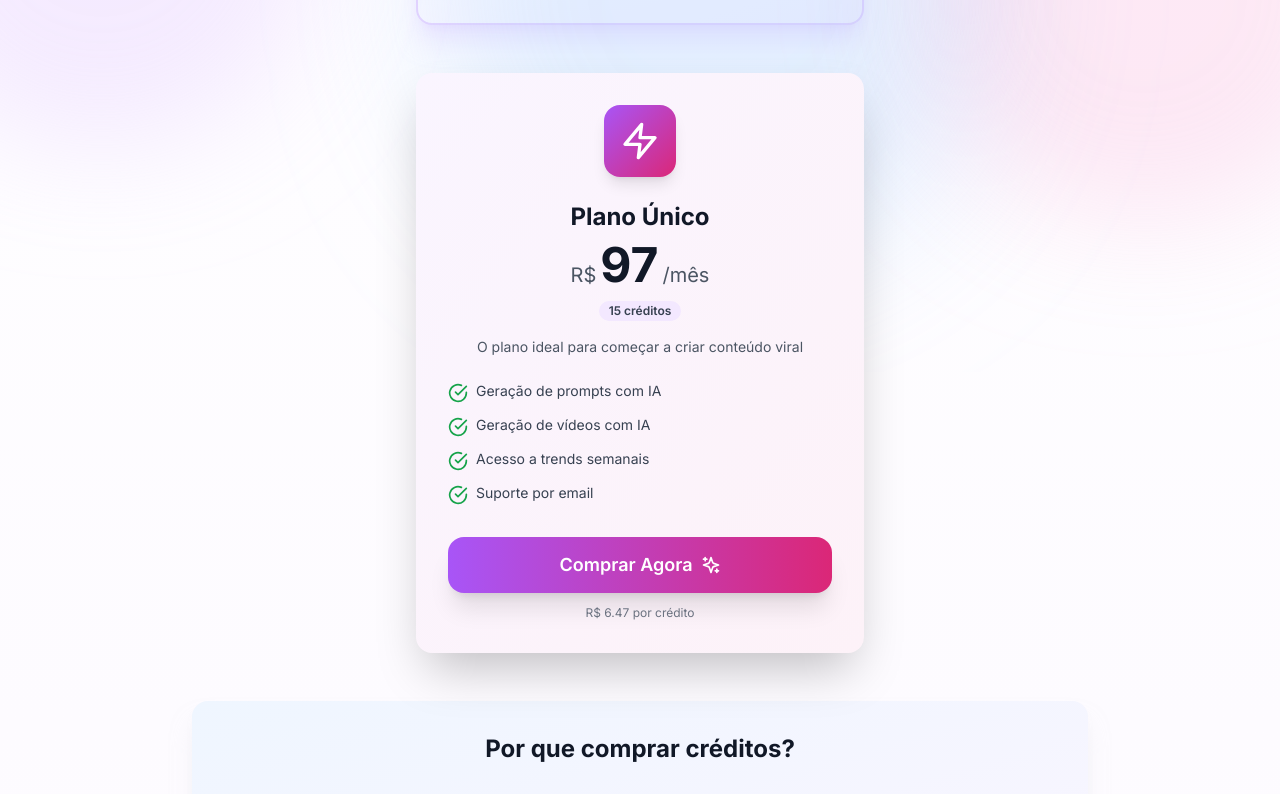
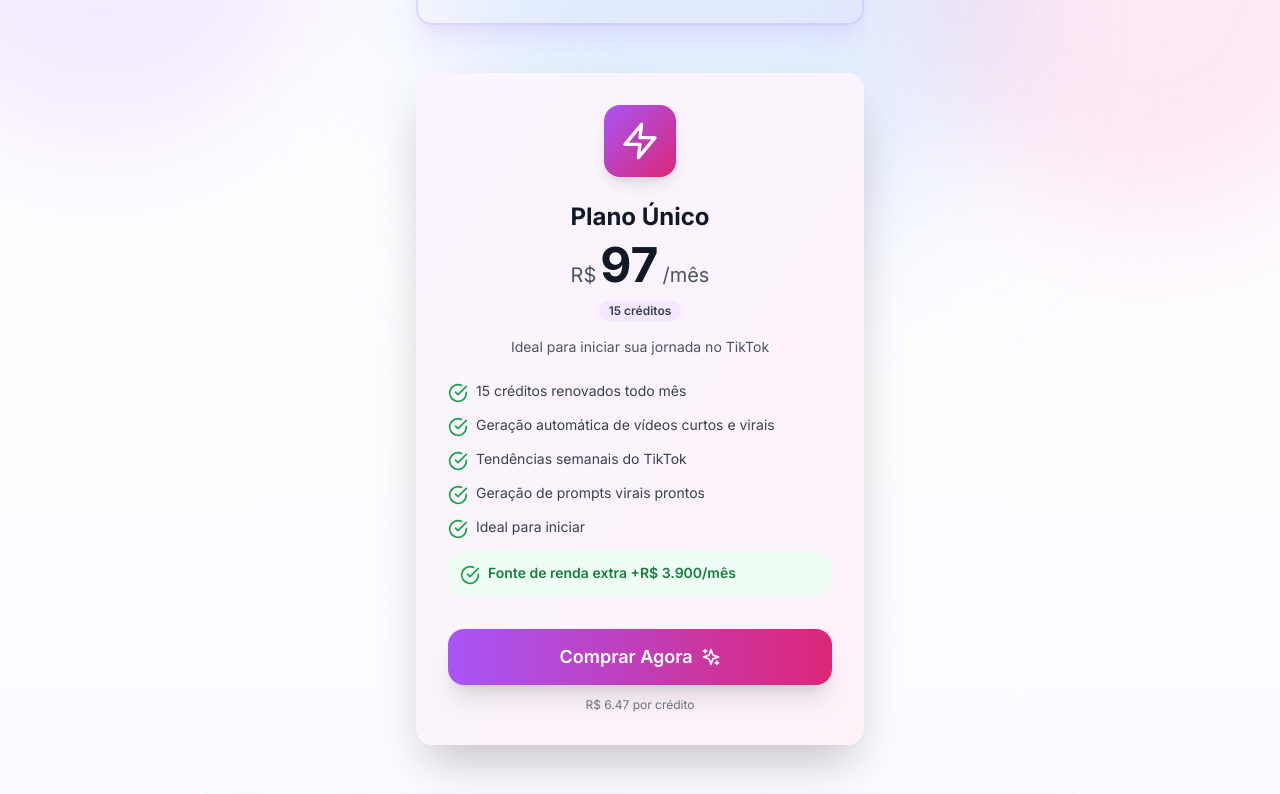
Before and after one commit to guipratiko/front-tokcash, a Next.js app: page /buy-credits in a window 1280 px wide. Shown: the part 428-1222 px from the top of the page. Built offline with nearby package versions, Linux system fonts and the light colour scheme; no server answers.

Commit message:
atualizacao

```diff
--- a/app/buy-credits/page.tsx
+++ b/app/buy-credits/page.tsx
@@ -104,26 +104,34 @@ export default function BuyCreditsPage() {
 
               {/* Description */}
               <p className="text-center text-gray-600 text-sm mb-6">
-                O plano ideal para começar a criar conteúdo viral
+                Ideal para iniciar sua jornada no TikTok
               </p>
 
               {/* Features */}
               <ul className="space-y-3 mb-8">
                 <li className="flex items-start gap-2 text-sm text-gray-700">
                   <CheckCircle className="h-5 w-5 text-green-600 flex-shrink-0 mt-0.5" />
-                  <span>Geração de prompts com IA</span>
+                  <span>15 créditos renovados todo mês</span>
                 </li>
                 <li className="flex items-start gap-2 text-sm text-gray-700">
                   <CheckCircle className="h-5 w-5 text-green-600 flex-shrink-0 mt-0.5" />
-                  <span>Geração de vídeos com IA</span>
+                  <span>Geração automática de vídeos curtos e virais</span>
                 </li>
                 <li className="flex items-start gap-2 text-sm text-gray-700">
                   <CheckCircle className="h-5 w-5 text-green-600 flex-shrink-0 mt-0.5" />
-                  <span>Acesso a trends semanais</span>
+                  <span>Tendências semanais do TikTok</span>
                 </li>
                 <li className="flex items-start gap-2 text-sm text-gray-700">
                   <CheckCircle className="h-5 w-5 text-green-600 flex-shrink-0 mt-0.5" />
-                  <span>Suporte por email</span>
+                  <span>Geração de prompts virais prontos</span>
+                </li>
+                <li className="flex items-start gap-2 text-sm text-gray-700">
+                  <CheckCircle className="h-5 w-5 text-green-600 flex-shrink-0 mt-0.5" />
+                  <span>Ideal para iniciar</span>
+                </li>
+                <li className="flex items-start gap-2 text-sm font-semibold text-green-700 bg-green-50 p-3 rounded-lg">
+                  <CheckCircle className="h-5 w-5 text-green-600 flex-shrink-0 mt-0.5" />
+                  <span>Fonte de renda extra +R$ 3.900/mês</span>
                 </li>
               </ul>
 
--- a/app/page.tsx
+++ b/app/page.tsx
@@ -340,19 +340,27 @@ export default function LandingPage() {
               <ul className="space-y-4 mb-8">
                 <li className="flex items-center gap-3 text-gray-700">
                   <CheckCircle className="h-5 w-5 text-purple-600 flex-shrink-0" />
-                  <span>Geração de prompts com IA</span>
+                  <span>15 créditos renovados todo mês</span>
                 </li>
                 <li className="flex items-center gap-3 text-gray-700">
                   <CheckCircle className="h-5 w-5 text-purple-600 flex-shrink-0" />
-                  <span>Geração de vídeos com IA</span>
+                  <span>Geração automática de vídeos curtos e virais</span>
                 </li>
                 <li className="flex items-center gap-3 text-gray-700">
                   <CheckCircle className="h-5 w-5 text-purple-600 flex-shrink-0" />
-                  <span>Acesso a trends semanais</span>
+                  <span>Tendências semanais do TikTok</span>
                 </li>
                 <li className="flex items-center gap-3 text-gray-700">
                   <CheckCircle className="h-5 w-5 text-purple-600 flex-shrink-0" />
-                  <span>Suporte por email</span>
+                  <span>Geração de prompts virais prontos</span>
+                </li>
+                <li className="flex items-center gap-3 text-gray-700">
+                  <CheckCircle className="h-5 w-5 text-purple-600 flex-shrink-0" />
+                  <span>Ideal para iniciar</span>
+                </li>
+                <li className="flex items-center gap-3 font-semibold text-green-700 bg-green-50 p-3 rounded-lg">
+                  <CheckCircle className="h-5 w-5 text-green-600 flex-shrink-0" />
+                  <span>Fonte de renda extra +R$ 3.900/mês</span>
                 </li>
               </ul>
 
```
